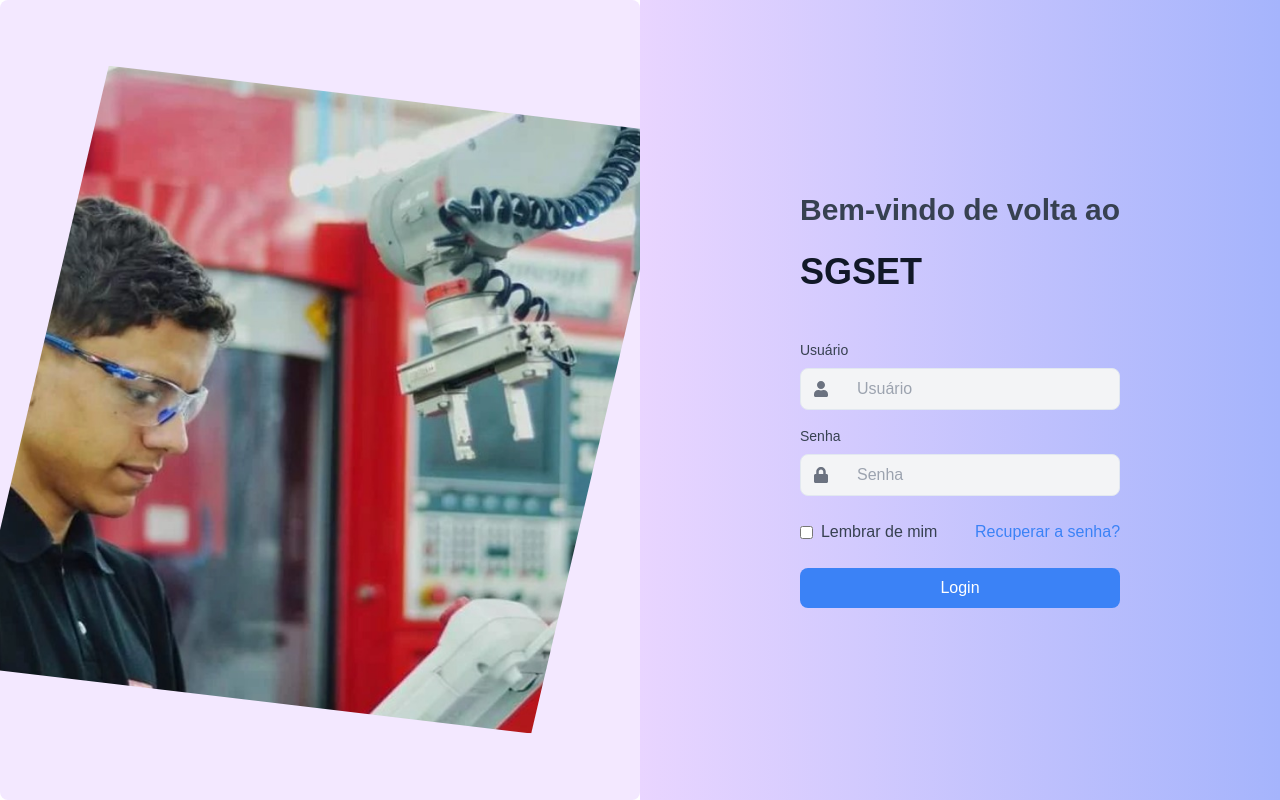
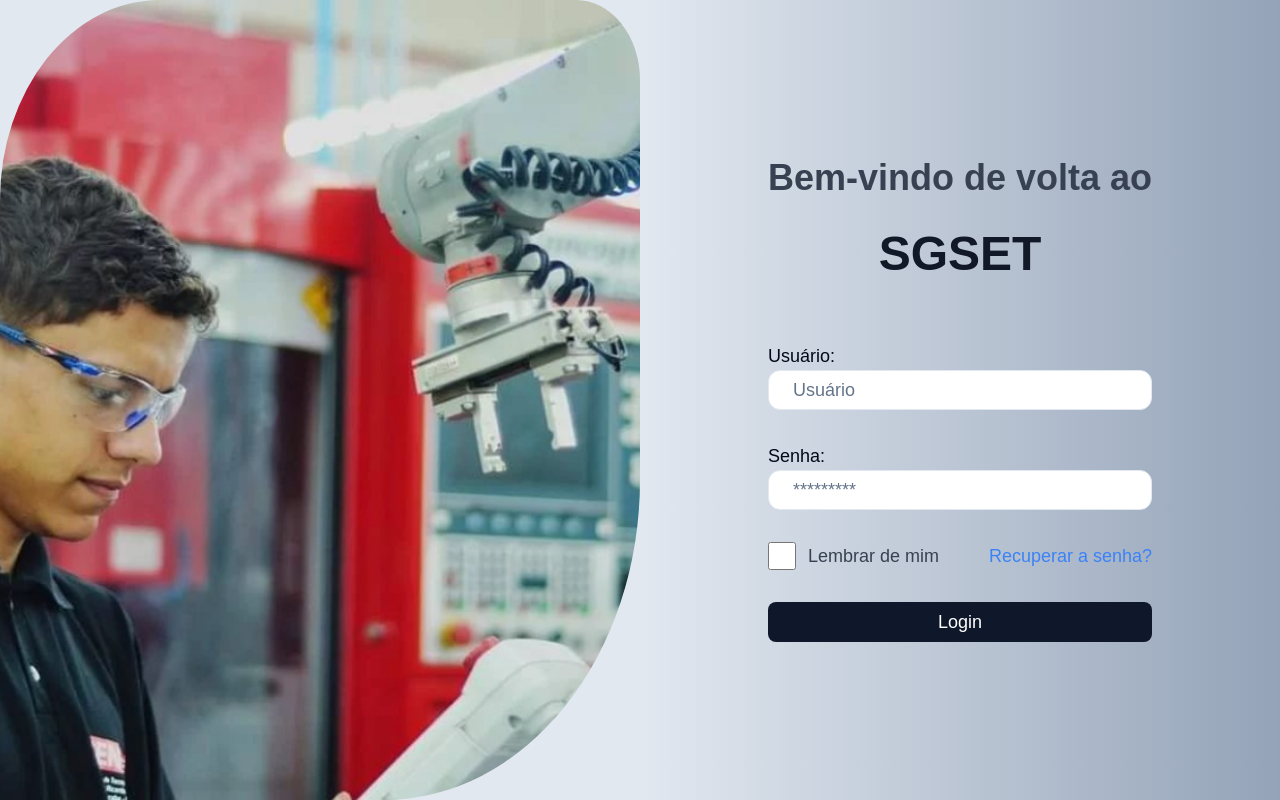
Before and after one commit to Gestao-FIC/ads_projeto_gestao_fic, a Next.js app in the folder frontend/: page /Login in a window 1280 px wide. Built offline with nearby package versions, Linux system fonts and the light colour scheme.

Commit message:
style: styled the page, changed the background, image borders, form size, and refactored the components

```diff
--- a/frontend/app/Login/page.tsx
+++ b/frontend/app/Login/page.tsx
@@ -1,77 +1,67 @@
-import React from 'react';
-import { FaUser, FaLock } from 'react-icons/fa'; // Importando os ícones
+import React from "react";
+import { FaUser, FaLock } from "react-icons/fa"; // Importando os ícones
+import { Input } from "@/components/ui/Input";
+import { Button } from "@/components/ui/button";
 
 const Login = () => {
   return (
     <div className="flex h-screen">
-      <div className="w-1/2 bg-purple-100 flex items-center justify-center overflow-hidden rounded-lg">
+      <div className="w-1/2 bg-slate-200 flex items-center justify-center overflow-hidden ">
         <img
           src="/images/Lucas.jpg"
           alt="Ilustração de fábrica"
-          className="w-full h-auto max-h-screen object-cover rounded-lg"
+          className="w-full h-screen max-h-screen object-cover"
           style={{
-            clipPath: 'polygon(20% 0%, 100% 10%, 80% 100%, 0% 90%)',
-            transform: 'scale(1.1)',
+            borderRadius: "25% 10% 40% 0 ",
           }}
         />
       </div>
-      <div className="w-1/2 bg-gradient-to-r from-purple-200 to-indigo-300 flex flex-col justify-center px-12">
-        <div className="max-w-sm mx-auto">
-          <h1 className="text-3xl font-bold text-gray-700 mb-6">
+      <div className="w-1/2 bg-gradient-to-r from-slate-200 to-slate-400 flex flex-col justify-center px-16 py-8">
+        <div className="max-w-md mx-auto">
+          <div className="flex-1 text-center">
+            <h1 className="text-4xl font-bold text-gray-700 mb-8">
               Bem-vindo de volta ao
             </h1>
-          <h2 className="text-4xl font-bold text-gray-900 mb-12">SGSET</h2>
+            <h2 className="text-5xl font-bold text-gray-900 mb-16">SGSET</h2>
+          </div>
 
           {/* Formulário */}
-          <form>
-            <div className="mb-4 relative">
-              <label className="block text-gray-700 text-sm mb-2" htmlFor="username">
-                Usuário
-              </label>
-              <div className="flex items-center border rounded-lg bg-gray-100">
-                <span className="px-3">
-                  <FaUser className="text-gray-500" /> {/* Ícone do usuário */}
-                </span>
-                <input
+          <form className="">
+            <div className="mt-8">
+              <label className="text-lg">Usuário:</label>
+              <Input
                 type="text"
                 id="username"
-                  className="w-full px-4 py-2 bg-transparent focus:outline-none focus:border-blue-500"
+                className="w-full rounded-xl px-6 py-3 bg-white focus:outline-none focus:border-slate-600 text-lg"
                 placeholder="Usuário"
               />
             </div>
+            <div className="mt-8">
+              <label className="text-lg">Senha:</label>
+              <Input
+                type="password"
+                id="password"
+                className="w-full rounded-xl px-6 py-3 bg-white focus:outline-none focus:border-slate-600 text-lg"
+                placeholder="*********"
+              />
             </div>
 
-            <div className="mb-6 relative">
-              <label className="block text-gray-700 text-sm mb-2" htmlFor="password">
-                Senha
-              </label>
-              <div className="flex items-center border rounded-lg bg-gray-100">
-                <span className="px-3">
-                  <FaLock className="text-gray-500" /> {/* Ícone da senha */}
-                </span>
-                <input
-                  type="password"
-                  id="password"
-                  className="w-full px-4 py-2 bg-transparent focus:outline-none focus:border-blue-500"
-                  placeholder="Senha"
-                />
+            <div className="flex items-center justify-between mt-8">
+              <div className="flex items-center text-gray-700">
+                <Input type="checkbox" className="mr-3 h-7 w-7" />
+                <label className="text-lg">Lembrar de mim</label>
               </div>
+              <a href="#" className="text-lg text-blue-500">
+                Recuperar a senha?
+              </a>
             </div>
 
-            <div className="flex items-center justify-between mb-6">
-              <label className="flex items-center text-gray-700">
-                <input type="checkbox" className="mr-2" />
-                Lembrar de mim
-              </label>
-              <a href="#" className="text-blue-500">Recuperar a senha?</a>
-            </div>
-
-            <button
+            <Button
               type="submit"
-              className="w-full bg-blue-500 text-white py-2 rounded-lg hover:bg-blue-600 transition duration-300"
+              className="w-full text-white py-3 rounded-lg hover:bg-slate-600 transition duration-300 mt-8 text-lg"
             >
               Login
-            </button>
+            </Button>
           </form>
         </div>
       </div>
```
Lines whose indentation alone changed are shown as unchanged.
